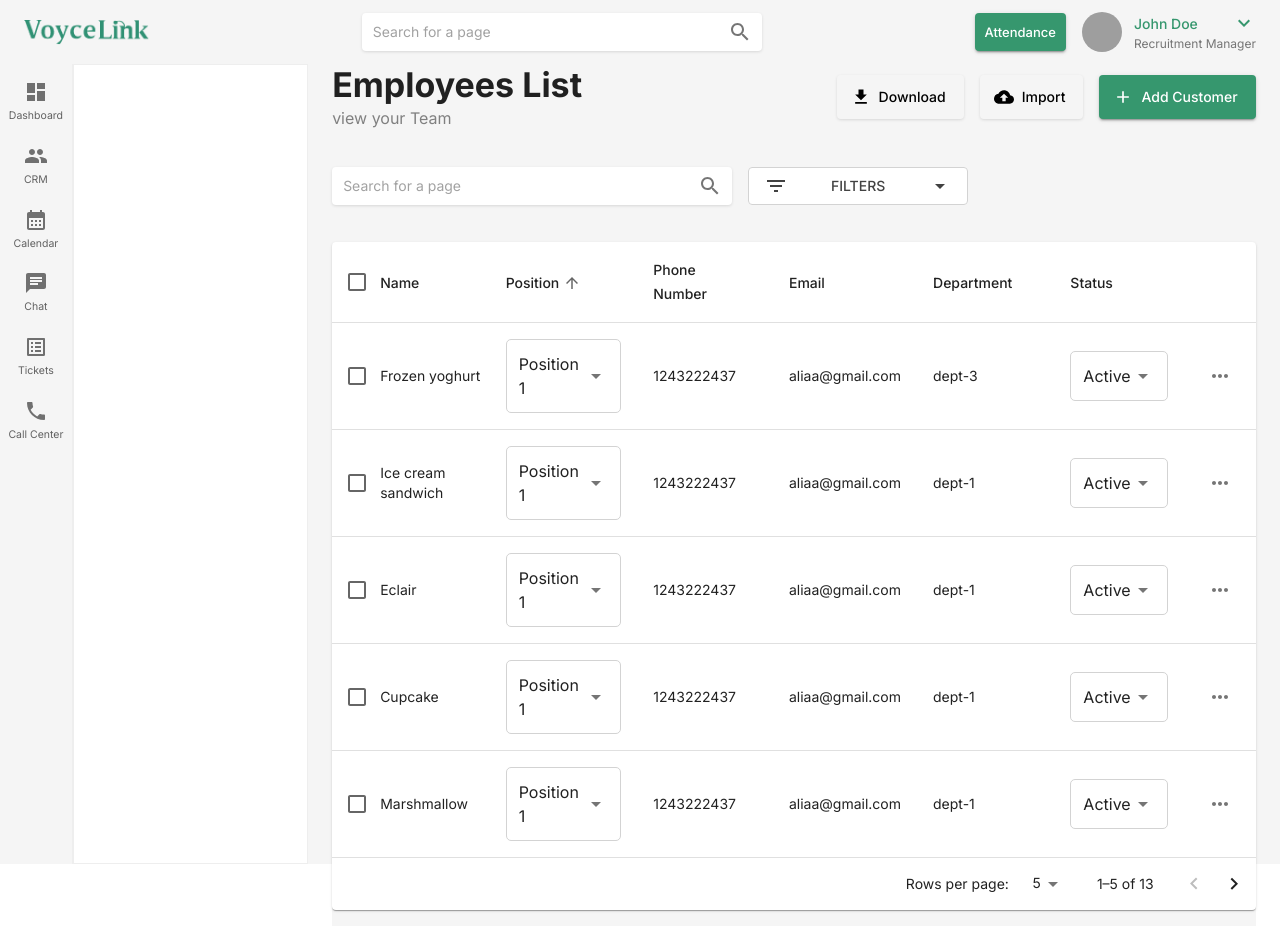
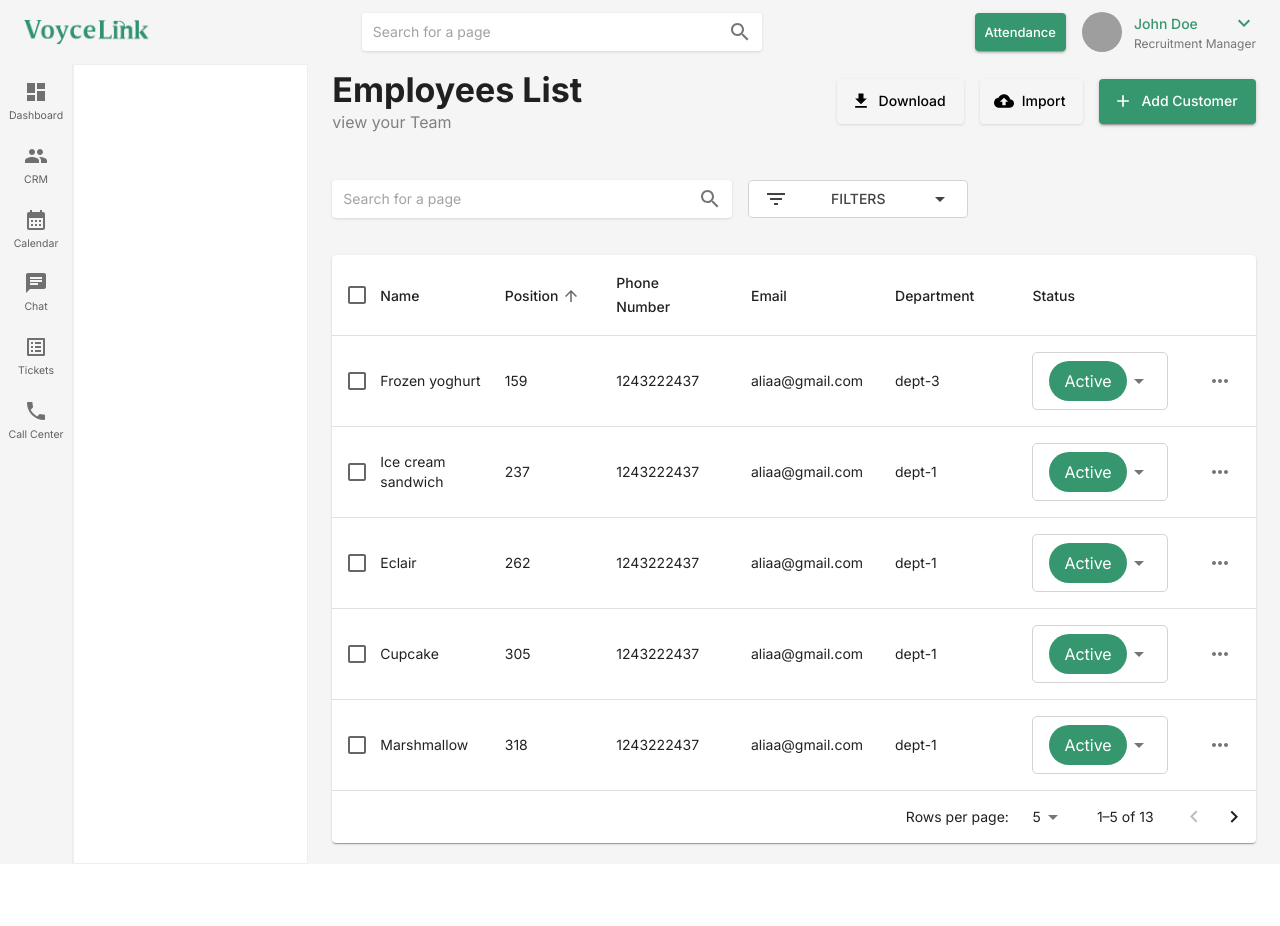
Before and after one commit to Saadgabersaad/VoyceeLink-CallCenter, a Next.js app: page /hhrr/departments in a window 1280 px wide. After the commit the page ends 864 px from the top, so only its background shows below. Built offline with nearby package versions, Linux system fonts and the light colour scheme; grey boxes are pictures that could not be loaded.

Commit message:
status btn 2nd

```diff
--- a/src/modules/hhrr/departments/components/PositionMenu.tsx
+++ b/src/modules/hhrr/departments/components/PositionMenu.tsx
@@ -5,18 +5,23 @@ import ListItemText from '@mui/material/ListItemText';
 import MenuItem from '@mui/material/MenuItem';
 import Menu from '@mui/material/Menu';
 import ArrowDropDownIcon from '@mui/icons-material/ArrowDropDown';
+import { Flex } from 'modules/core/components/flex';
+import {MenuList} from "@mui/material";
 
-const positionOptions = ['Position 1', 'Position 2', 'Position 3', 'Position 4'];
-const statusOptions = ['Active', 'Inactive'];
+const statusOptions = [
+    { label: 'Active', backgroundColor: '#36976E', color: '#ffffff' },
+    { label: 'Inactive', backgroundColor: '#777575', color: '#ffffff' },
+    { label: 'Pending', backgroundColor: '#FF9500', color: '#ffffff' },
+];
 
 interface SimpleListMenuProps {
-    position?: string;
     status?: string;
 }
 
-export default function SimpleListMenu({ position, status }: SimpleListMenuProps) {
+export default function SimpleListMenu({ status }: SimpleListMenuProps) {
+    // Options to display
+    const options = status ? statusOptions : [];
 
-    const options = position ? positionOptions : status ? statusOptions : [];
     const [anchorEl, setAnchorEl] = React.useState<null | HTMLElement>(null);
     const [selectedIndex, setSelectedIndex] = React.useState(0); // Default to the first option
     const open = Boolean(anchorEl);
@@ -34,6 +39,17 @@ export default function SimpleListMenu({ position, status }: SimpleListMenuProps
         setAnchorEl(null);
     };
 
+    // Dynamic button styles
+    const selectedOption = options[selectedIndex];
+    const buttonStyles = {
+        backgroundColor: selectedOption?.backgroundColor ,
+        color: selectedOption?.color ,
+        width: 'fit-content',
+        paddingX: '15px',
+        paddingY: '4px',
+        borderRadius: '100px',
+    };
+
     return (
         <div>
             <List
@@ -43,22 +59,27 @@ export default function SimpleListMenu({ position, status }: SimpleListMenuProps
                     bgcolor: 'background.paper',
                     width: 'fit-content',
                     border: '1px solid lightGray',
-                    p: 0,
+                    p: 1,
                     borderRadius: '5px',
+                    px:2
+
                 }}
+                onClick={handleClickListItem}
+
             >
+             <Flex justifyContent="space-between" alignItems="center">
                  <ListItemButton
                  id="lock-button"
                  aria-haspopup="listbox"
                  aria-controls="lock-menu"
                  aria-label="Dropdown menu"
                  aria-expanded={open ? 'true' : undefined}
-                    onClick={handleClickListItem}
-                    sx={{ width: 'fit-content', paddingX: '12px', paddingY: '8px' }}
+                 sx={buttonStyles}
              >
-                    <ListItemText primary={options[selectedIndex]} />
+                 <ListItemText primary={selectedOption?.label } />
+             </ListItemButton>
                  <ArrowDropDownIcon color="action" />
-                </ListItemButton>
+             </Flex>
             </List>
             <Menu
                 id="lock-menu"
@@ -69,16 +90,26 @@ export default function SimpleListMenu({ position, status }: SimpleListMenuProps
                     'aria-labelledby': 'lock-button',
                     role: 'listbox',
                 }}
+
             >
+                    <MenuList>
                 {options.map((option, index) => (
                     <MenuItem
-                        key={option}
+                        key={option.label}
                         selected={index === selectedIndex}
                         onClick={(event) => handleMenuItemClick(event, index)}
+                        sx={{
+                            backgroundColor: option.backgroundColor ,
+                            color: option.color ,
+                            marginX:"20px",
+                            marginY:"5px",
+                            borderRadius:'100px'
+                        }}
                     >
-                        {option}
+                        {option.label}
                     </MenuItem>
                 ))}
+                    </MenuList>
             </Menu>
         </div>
     );
--- a/src/modules/hhrr/departments/components/Table.tsx
+++ b/src/modules/hhrr/departments/components/Table.tsx
@@ -320,9 +320,9 @@ export default function Employees() {
                                             {row.name}
                                         </TableCell>
                                         <TableCell align="left">
-                                            {/*{row.position}*/}
+                                            {row.position}
                                             {/*TODO position menu*/}
-                                            <PositionMenu position={row.position}  />
+                                            {/*<PositionMenu position={row.position}  />*/}
                                         </TableCell>
                                         <TableCell align="left">{row.phoneNumber}</TableCell>
                                         <TableCell align="left">{row.email}</TableCell>
```
Lines whose indentation alone changed are shown as unchanged.
